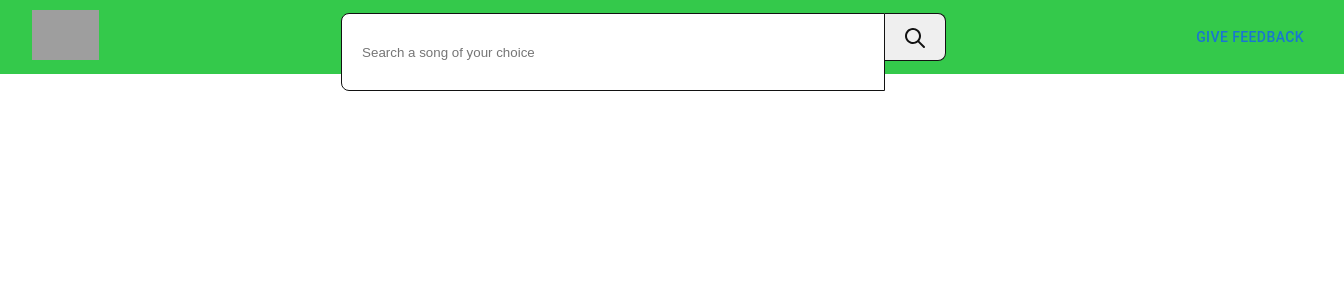
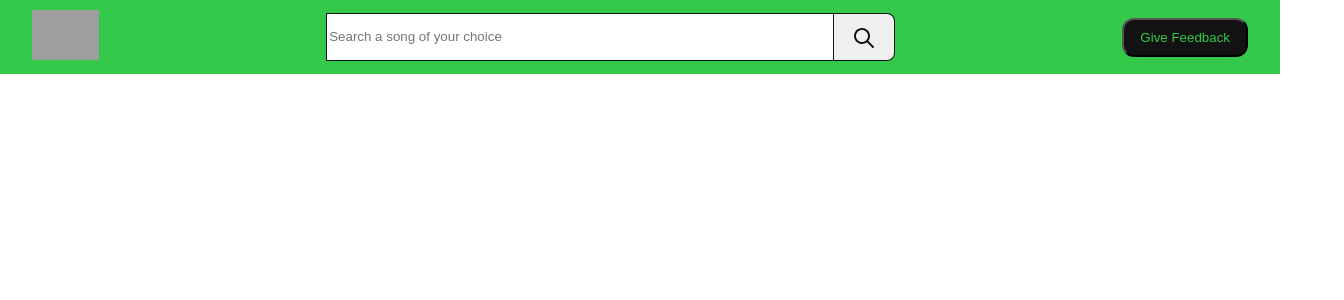
Before and after one commit to Riteshkushwaha100/Qtify, a React (Create React App) app: page / in a window 1280 px wide. Shown: the top 300 px of the page, 1344 px wide, since content can reach past the window. Built offline with nearby package versions, Linux system fonts and the light colour scheme; grey boxes are pictures that could not be loaded.

Commit message:
Modified the Navbar

```diff
--- /dev/null
+++ b/src/Components/Button/Button.jsx
@@ -0,0 +1,12 @@
+import React from "react";
+import styles from "./Button.module.css";
+
+function Button() {
+     return(
+        <>
+        <button className={styles.button} >Give Feedback</button>
+        </>
+     )
+}
+
+export  default Button ;
--- /dev/null
+++ b/src/Components/Button/Button.module.css
@@ -0,0 +1,14 @@
+.button {
+  width: Hug (170px) px;
+  height: Hug (47px) px;
+  top: 13px;
+  left: 1238px;
+  padding: 10px 16px 10px 16px;
+  gap: 10px;
+  border-radius: 12px ;
+  border: 1px 0px 0px 0px;
+  opacity: 0px;
+  background: #121212;
+  color: #34C94B;
+
+}
--- a/src/Components/Navbar/Navbar.jsx
+++ b/src/Components/Navbar/Navbar.jsx
@@ -1,7 +1,6 @@
 import React from "react";
 import { Link } from "react-router-dom";
-import Button from '@mui/material/Button';
-//import Button from "../Button/Button";
+import Button from "../Button/Button";
 import Logo from "../Logo/Logo";
 import Search from "../Search/Search";
 import styles from "./Navbar.module.css";
@@ -16,7 +15,7 @@ function Navbar({ searchData }) {
         placeholder="Search a song of your choice"
         searchData={searchData}
       />
-      <Button>Give Feedback</Button>
+      <Button/>
     </nav>
   );
 }
--- a/src/Components/Navbar/Navbar.module.css
+++ b/src/Components/Navbar/Navbar.module.css
@@ -1,7 +1,7 @@
 .navbar {
     background-color: var(--color-primary);
     height: 74px;
-    width: 100vw;
+    /* width: 100vw; */
     padding: 0px 32px;
     display: flex;
     align-items: center;
--- a/src/Components/Search/Search.module.css
+++ b/src/Components/Search/Search.module.css
@@ -1,7 +1,5 @@
 .search {
-    padding: 14px 20px;
-    height: 100%;
-    border-radius: 8px;
+    height: 91%;
     border-top-right-radius: 0px;
     border-bottom-right-radius: 0px;
     border: 1px solid var(--color-black);
```
